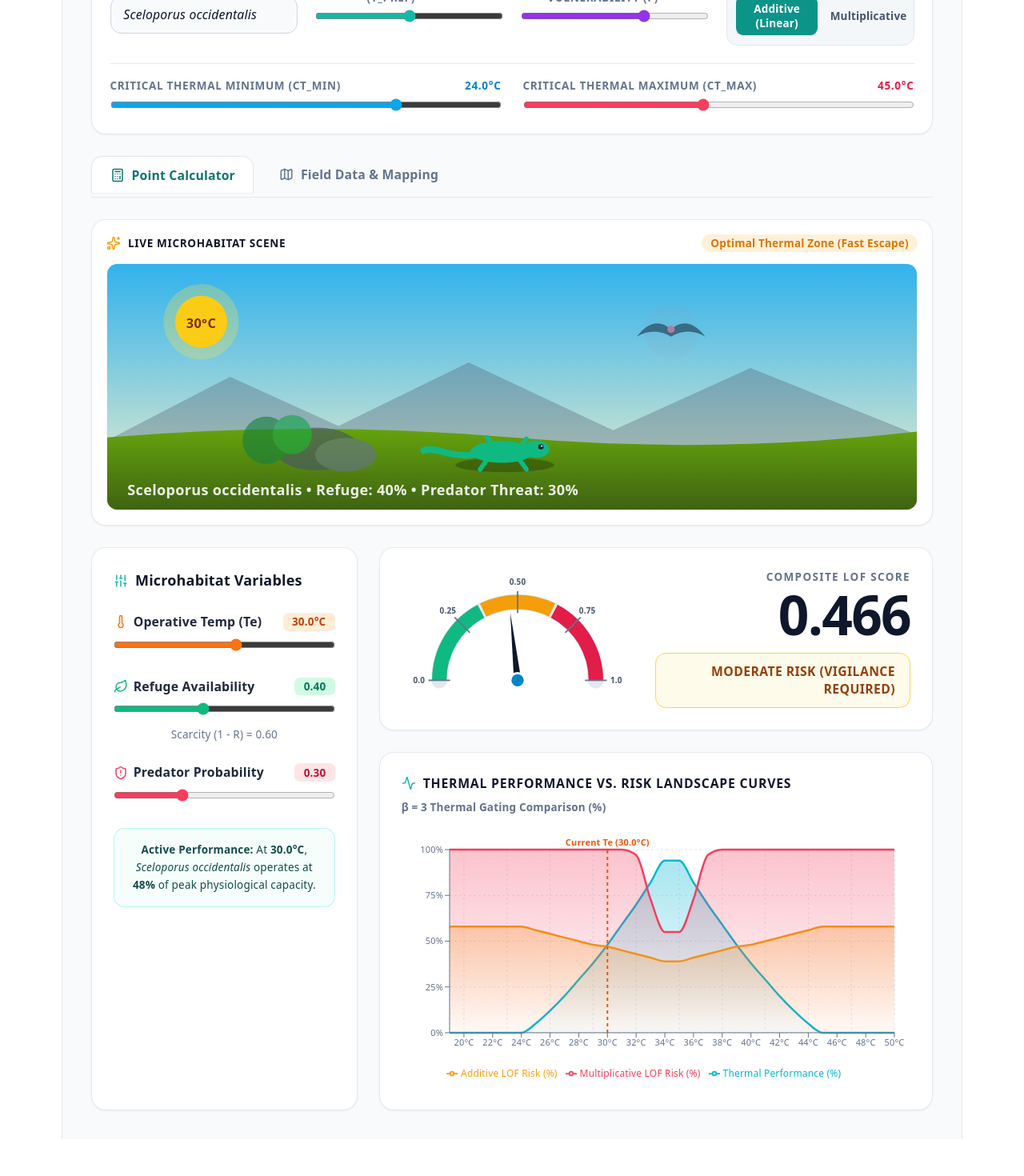
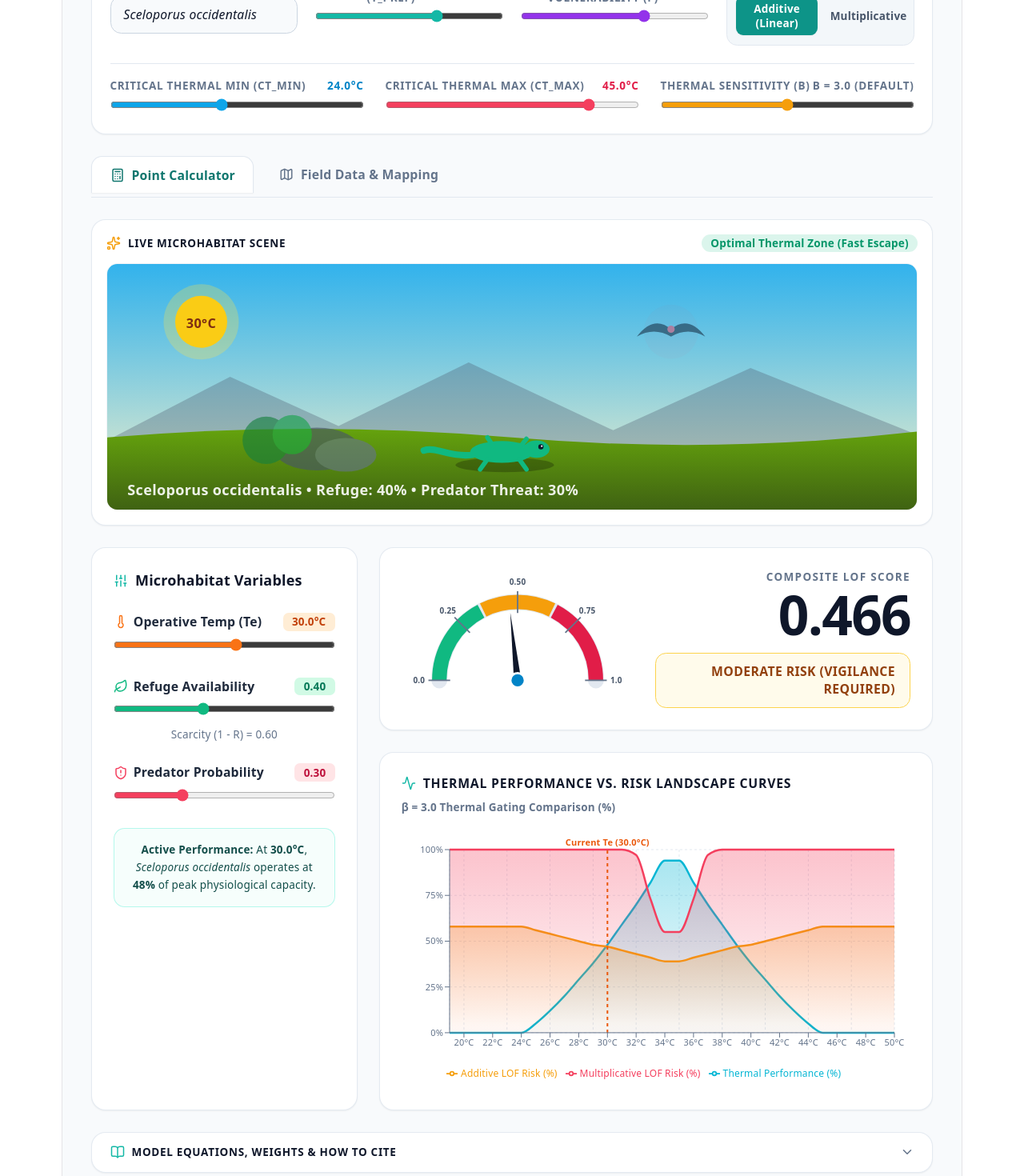
Before and after one commit to Abinesh1996-web/Ectotherm-Risk-Landscape-LOF-, a React (Vite) app: page / in a window 1280 px wide. Shown: the part 340-1810 px from the top of the page at 80% size. Before the commit the page ends 1764 px from the top, so only its background shows below. Built offline with nearby package versions, Linux system fonts and the light colour scheme.

Commit message:
Update App.tsx

```diff
--- a/App.tsx
+++ b/App.tsx
@@ -17,6 +17,10 @@ import {
   Grid,
   RotateCcw,
   Sparkles,
+  FileSpreadsheet,
+  BookOpen,
+  ChevronDown,
+  ChevronUp,
 } from 'lucide-react';
 import {
   ResponsiveContainer,
@@ -137,7 +141,7 @@ function calculatePerformance(
 /**
  * Exact Manuscript Section 2.3 Equations:
  * Additive: 0.40*P + 0.20*R + 0.20*T + 0.20*F
- * Multiplicative: min(1, (0.50*P + 0.25*R + 0.25*F) * exp(3 * T))
+ * Multiplicative: min(1, (0.50*P + 0.25*R + 0.25*F) * exp(beta * T))
  */
 function calculateLOF(
   te: number,
@@ -147,7 +151,8 @@ function calculateLOF(
   ctMin: number,
   ctMax: number,
   vulnerability: number,
-  model: ModelType
+  model: ModelType,
+  beta = 3.0
 ): number {
   const scarcity = 1 - refuge;
   const deltaTMax =
@@ -162,7 +167,6 @@ function calculateLOF(
       0.2 * vulnerability;
     return Math.max(0, Math.min(1, raw));
   } else {
-    const beta = 3;
     const baseRisk = 0.5 * predator + 0.25 * scarcity + 0.25 * vulnerability;
     const raw = baseRisk * Math.exp(beta * thermalMismatch);
     return Math.max(0, Math.min(1, raw));
@@ -226,7 +230,6 @@ function LOFLogo() {
             <stop offset="100%" stopColor="#f43f5e" />
           </linearGradient>
         </defs>
-        {/* Topographic Mountain Peaks (Landscape of Fear) */}
         <path
           d="M 8 44 L 22 25 L 33 37 L 45 19 L 56 44 Z"
           fill="#0d3b2e"
@@ -234,7 +237,6 @@ function LOFLogo() {
           strokeWidth="2"
           strokeLinejoin="round"
         />
-        {/* Stylized Lizard Silhouette curving over peaks */}
         <path
           d="M 15 35 C 21 26, 30 22, 39 24 C 44 25, 48 22, 51 20"
           fill="none"
@@ -242,7 +244,6 @@ function LOFLogo() {
           strokeWidth="4.2"
           strokeLinecap="round"
         />
-        {/* Lizard Head & Legs */}
         <circle cx="52" cy="19.5" r="3" fill="#4ade80" />
         <path
           d="M 27 25 L 24 31 M 37 24 L 39 30 M 15 35 C 12 37, 10 35, 11 32"
@@ -251,7 +252,6 @@ function LOFLogo() {
           strokeWidth="2.4"
           strokeLinecap="round"
         />
-        {/* Thermal Risk Wave at Base */}
         <path
           d="M 8 51 Q 20 44, 32 51 T 56 51"
           fill="none"
@@ -265,7 +265,7 @@ function LOFLogo() {
 }
 
 /**
- * Interactive Live Habitat Diorama (Makes LOF & Thermoregulation intuitive for students & youth)
+ * Interactive Live Habitat Diorama
  */
 function HabitatVisualizer({
   te,
@@ -292,11 +292,9 @@ function HabitatVisualizer({
   const isHot = te > tPref + 4.5;
   const isExtreme = te <= ctMin + 1 || te >= ctMax - 1;
 
-  // Dynamic sky gradient based on temperature
   const skyTop = isCold ? '#0284c7' : isHot ? '#dc2626' : '#0ea5e9';
   const skyBottom = isCold ? '#bae6fd' : isHot ? '#fed7aa' : '#fef3c7';
 
-  // Dynamic lizard body color & status caption
   const lizardColor = isCold ? '#38bdf8' : isHot ? '#f43f5e' : '#10b981';
   const thermalMood = isExtreme
     ? 'Lethal Thermal Stress!'
@@ -306,11 +304,15 @@ function HabitatVisualizer({
     ? 'Overheating (Heat Stress)'
     : 'Optimal Thermal Zone (Fast Escape)';
 
-  // Dynamic hawk position (swoops lower as predator probability increases)
+  // Badge color strictly reflects thermal state (fixed mismatch)
+  const thermalBadgeClass = isExtreme
+    ? 'bg-rose-500/15 text-rose-500'
+    : isCold || isHot
+    ? 'bg-amber-500/15 text-amber-600'
+    : 'bg-emerald-500/15 text-emerald-600';
+
   const hawkY = 54 - predator * 24;
   const hawkScale = 0.65 + predator * 0.65;
-
-  // Sun size grows with temperature
   const sunRadius = 11 + Math.max(0, Math.min(14, (te - 10) * 0.35));
 
   return (
@@ -328,15 +330,7 @@ function HabitatVisualizer({
           <Sparkles className="w-4 h-4 text-amber-500" />
           Live Microhabitat Scene
         </div>
-        <span
-          className={`text-xs font-bold px-2.5 py-0.5 rounded-full ${
-            isExtreme || lofScore >= 0.65
-              ? 'bg-rose-500/15 text-rose-500'
-              : isCold || isHot || lofScore >= 0.35
-              ? 'bg-amber-500/15 text-amber-600'
-              : 'bg-emerald-500/15 text-emerald-600'
-          }`}
-        >
+        <span className={`text-xs font-bold px-2.5 py-0.5 rounded-full ${thermalBadgeClass}`}>
           {thermalMood}
         </span>
       </div>
@@ -354,10 +348,8 @@ function HabitatVisualizer({
             </linearGradient>
           </defs>
 
-          {/* Sky */}
           <rect x="0" y="0" width="560" height="170" fill="url(#habSky)" />
 
-          {/* Sun / Thermal Source */}
           <g style={{ transition: 'all 0.3s ease' }}>
             <circle
               cx="65"
@@ -384,20 +376,16 @@ function HabitatVisualizer({
             </text>
           </g>
 
-          {/* Distant Landscape Mountains */}
           <path
             d="M 0 122 L 85 78 L 160 112 L 250 68 L 350 115 L 445 72 L 560 118 L 560 170 L 0 170 Z"
             fill={isDark ? '#1e293b' : '#475569'}
             opacity="0.32"
           />
 
-          {/* Ground Terrain */}
           <path d="M 0 120 Q 140 108, 280 120 T 560 116 L 560 170 L 0 170 Z" fill="url(#habGround)" />
 
-          {/* Dynamic Refuge: Rocks & Bushes scale with refuge availability */}
           {refuge > 0.08 && (
             <g opacity={Math.min(1, 0.3 + refuge * 0.8)}>
-              {/* Left Rock Shelter */}
               <ellipse
                 cx="145"
                 cy="128"
@@ -412,7 +400,6 @@ function HabitatVisualizer({
                 ry={8 + refuge * 9}
                 fill="#64748b"
               />
-              {/* Left Bush */}
               <circle cx="110" cy="122" r={10 + refuge * 16} fill="#15803d" />
               <circle cx="128" cy="118" r={8 + refuge * 14} fill="#16a34a" />
             </g>
@@ -420,21 +407,18 @@ function HabitatVisualizer({
 
           {refuge > 0.45 && (
             <g opacity={Math.min(1, (refuge - 0.3) * 1.4)}>
-              {/* Right Bush & Cover */}
               <circle cx="435" cy="120" r={10 + refuge * 15} fill="#15803d" />
               <circle cx="458" cy="124" r={9 + refuge * 13} fill="#22c55e" />
               <ellipse cx="410" cy="133" rx={18 + refuge * 14} ry={9 + refuge * 7} fill="#475569" />
             </g>
           )}
 
-          {/* Dynamic Predator (Hawk Silhouette + Threat Radar) */}
           {predator > 0.05 && (
             <g
               transform={`translate(390, ${hawkY}) scale(${hawkScale})`}
               opacity={Math.min(1, 0.25 + predator * 0.85)}
               style={{ transition: 'all 0.35s ease' }}
             >
-              {/* Threat Radar Ring */}
               <circle
                 cx="0"
                 cy="0"
@@ -442,7 +426,6 @@ function HabitatVisualizer({
                 fill="#f43f5e"
                 opacity={predator * 0.22}
               />
-              {/* Hawk Wings Silhouette */}
               <path
                 d="M -28 4 Q -14 -14, 0 -2 Q 14 -14, 28 4 Q 14 -4, 0 4 Q -14 -4, -28 4 Z"
                 fill="#0f172a"
@@ -451,7 +434,6 @@ function HabitatVisualizer({
             </g>
           )}
 
-          {/* Danger Alert Ring around Lizard when LOF is High */}
           {lofScore >= 0.65 && (
             <ellipse
               cx="275"
@@ -465,11 +447,8 @@ function HabitatVisualizer({
             />
           )}
 
-          {/* Stylized Ectotherm (Lizard) in Center */}
           <g transform="translate(275, 130)">
-            {/* Shadow */}
             <ellipse cx="0" cy="9" rx="34" ry="5" fill="#000000" opacity="0.25" />
-            {/* Tail */}
             <path
               d="M -22 2 C -38 4, -48 -4, -56 -1"
               fill="none"
@@ -477,20 +456,16 @@ function HabitatVisualizer({
               strokeWidth="4.5"
               strokeLinecap="round"
             />
-            {/* Body */}
             <ellipse cx="-2" cy="0" rx="22" ry="7.5" fill={lizardColor} />
-            {/* Head */}
             <ellipse cx="22" cy="-2" rx="9" ry="6" fill={lizardColor} />
             <circle cx="25" cy="-3.5" r="1.8" fill="#0f172a" />
             <circle cx="25.6" cy="-4" r="0.6" fill="#ffffff" />
-            {/* Legs */}
             <path
               d="M -12 5 L -17 12 M 10 5 L 15 12 M -8 -4 L -12 -10 M 11 -4 L 15 -9"
               stroke={lizardColor}
               strokeWidth="3.2"
               strokeLinecap="round"
             />
-            {/* Cold Shiver Lines */}
             {isCold && (
               <path
                 d="M -18 -14 Q -15 -18, -12 -14 M 4 -15 Q 7 -19, 10 -15"
@@ -500,7 +475,6 @@ function HabitatVisualizer({
                 strokeLinecap="round"
               />
             )}
-            {/* Overheating Wavy Lines */}
             {isHot && (
               <path
                 d="M -10 -14 Q -13 -19, -10 -24 M 4 -14 Q 1 -19, 4 -24 M 18 -14 Q 15 -19, 18 -24"
@@ -512,7 +486,6 @@ function HabitatVisualizer({
             )}
           </g>
 
-          {/* Subtle Bottom Legend inside Scene */}
           <text
             x="14"
             y="160"
@@ -869,7 +842,9 @@ export default function App() {
   const [ctMax, setCtMax] = useState(45.0);
   const [vulnerability, setVulnerability] = useState(0.7);
   const [model, setModel] = useState<ModelType>('additive');
+  const [beta, setBeta] = useState(3.0);
   const [activeTab, setActiveTab] = useState<'calculator' | 'mapping'>('calculator');
+  const [showDocs, setShowDocs] = useState(false);
 
   // Point Calculator state
   const [te, setTe] = useState(30.0);
@@ -896,8 +871,8 @@ export default function App() {
   };
 
   const currentLOF = useMemo(
-    () => calculateLOF(te, refuge, predator, tPref, ctMin, ctMax, vulnerability, model),
-    [te, refuge, predator, tPref, ctMin, ctMax, vulnerability, model]
+    () => calculateLOF(te, refuge, predator, tPref, ctMin, ctMax, vulnerability, model, beta),
+    [te, refuge, predator, tPref, ctMin, ctMax, vulnerability, model, beta]
   );
   const currentStatus = getRiskStatus(currentLOF, isDark);
   const currentPerformancePct = Math.round(
@@ -913,7 +888,7 @@ export default function App() {
         temp,
         performance: Math.round(calculatePerformance(temp, tPref, ctMin, ctMax) * 100),
         additiveRisk: Math.round(
-          calculateLOF(temp, refuge, predator, tPref, ctMin, ctMax, vulnerability, 'additive') *
+          calculateLOF(temp, refuge, predator, tPref, ctMin, ctMax, vulnerability, 'additive', beta) *
             100
         ),
         multiplicativeRisk: Math.round(
@@ -925,13 +900,14 @@ export default function App() {
             ctMin,
             ctMax,
             vulnerability,
-            'multiplicative'
+            'multiplicative',
+            beta
           ) * 100
         ),
       });
     }
     return points;
-  }, [tPref, ctMin, ctMax, refuge, predator, vulnerability]);
+  }, [tPref, ctMin, ctMax, refuge, predator, vulnerability, beta]);
 
   const handleAddObservation = (e: React.FormEvent) => {
     e.preventDefault();
@@ -995,9 +971,26 @@ export default function App() {
     e.target.value = '';
   };
 
+  const handleDownloadSampleCSV = () => {
+    const sample =
+      'x,y,te,refuge,predator\n' +
+      '2,2,34.0,0.95,0.05\n' +
+      '3,5,28.5,0.60,0.40\n' +
+      '5,5,41.0,0.20,0.70\n' +
+      '7,8,25.0,0.30,0.85\n' +
+      '9,9,35.5,0.10,0.90\n';
+    const blob = new Blob([sample], { type: 'text/csv;charset=utf-8;' });
+    const url = URL.createObjectURL(blob);
+    const link = document.createElement('a');
+    link.href = url;
+    link.download = 'sample_nichemapr_lof_input.csv';
+    link.click();
+    URL.revokeObjectURL(url);
+  };
+
   const handleExportCSV = () => {
     const header =
-      'X,Y,Te_C,Refuge,Predator,Species,Model,T_pref,CT_min,CT_max,Vulnerability,LOF_Score\n';
+      'X,Y,Te_C,Refuge,Predator,Species,Model,Beta,T_pref,CT_min,CT_max,Vulnerability,LOF_Score\n';
     const rows = observations
       .map((obs) => {
         const score = calculateLOF(
@@ -1008,9 +1001,10 @@ export default function App() {
           ctMin,
           ctMax,
           vulnerability,
-          model
+          model,
+          beta
         ).toFixed(3);
-        return `${obs.x},${obs.y},${obs.te},${obs.refuge},${obs.predator},"${species}",${model},${tPref},${ctMin},${ctMax},${vulnerability},${score}`;
+        return `${obs.x},${obs.y},${obs.te},${obs.refuge},${obs.predator},"${species}",${model},${beta},${tPref},${ctMin},${ctMax},${vulnerability},${score}`;
       })
       .join('\n');
 
@@ -1018,7 +1012,7 @@ export default function App() {
     const url = URL.createObjectURL(blob);
     const link = document.createElement('a');
     link.href = url;
-    link.download = `ectotherm_lof_${model}.csv`;
+    link.download = `ectotherm_lof_${model}_beta${beta}.csv`;
     link.click();
     URL.revokeObjectURL(url);
   };
@@ -1034,7 +1028,8 @@ export default function App() {
         ctMin,
         ctMax,
         vulnerability,
-        model
+        model,
+        beta
       );
       map.set(`${obs.x},${obs.y}`, {
         obs,
@@ -1043,7 +1038,7 @@ export default function App() {
       });
     });
     return map;
-  }, [observations, tPref, ctMin, ctMax, vulnerability, model, isDark]);
+  }, [observations, tPref, ctMin, ctMax, vulnerability, model, beta, isDark]);
 
   const cardClass = isDark
     ? 'bg-slate-900/75 border-slate-800 shadow-xl'
@@ -1140,11 +1135,16 @@ export default function App() {
               </div>
               <input
                 type="range"
-                min={ctMin + 1}
-                max={ctMax - 1}
+                min={5}
+                max={50}
                 step={0.5}
                 value={tPref}
-                onChange={(e) => setTPref(Number(e.target.value))}
+                onChange={(e) => {
+                  const val = Number(e.target.value);
+                  setTPref(val);
+                  if (val <= ctMin + 2) setCtMin(Math.max(0, val - 2));
+                  if (val >= ctMax - 2) setCtMax(Math.min(55, val + 2));
+                }}
                 className="w-full accent-teal-500 cursor-pointer"
               />
             </div>
@@ -1210,15 +1210,15 @@ export default function App() {
             </div>
           </div>
 
-          {/* Row 2: Critical Thermal Limits */}
+          {/* Row 2: Fixed-Scale Critical Thermal Limits + Interactive Beta Sensitivity Slider */}
           <div
-            className={`pt-4 border-t grid grid-cols-1 md:grid-cols-2 gap-6 ${
+            className={`pt-4 border-t grid grid-cols-1 md:grid-cols-12 gap-6 ${
               isDark ? 'border-slate-800/80' : 'border-slate-200'
             }`}
           >
-            <div className="space-y-1.5">
+            <div className="md:col-span-4 space-y-1.5">
               <div className="flex justify-between text-xs font-bold uppercase tracking-wider">
-                <span className={mutedText}>Critical Thermal Minimum (CT_min)</span>
+                <span className={mutedText}>Critical Thermal Min (CT_min)</span>
                 <span className={isDark ? 'text-sky-400' : 'text-sky-600'}>
                   {ctMin.toFixed(1)}°C
                 </span>
@@ -1226,29 +1226,62 @@ export default function App() {
               <input
                 type="range"
                 min={0}
-                max={Math.max(5, tPref - 2)}
+                max={55}
                 step={0.5}
                 value={ctMin}
-                onChange={(e) => setCtMin(Number(e.target.value))}
+                onChange={(e) => {
+                  const val = Number(e.target.value);
+                  setCtMin(Math.min(val, tPref - 2));
+                }}
                 className="w-full accent-sky-500 cursor-pointer"
               />
             </div>
 
-            <div className="space-y-1.5">
+            <div className="md:col-span-4 space-y-1.5">
               <div className="flex justify-between text-xs font-bold uppercase tracking-wider">
-                <span className={mutedText}>Critical Thermal Maximum (CT_max)</span>
+                <span className={mutedText}>Critical Thermal Max (CT_max)</span>
                 <span className={isDark ? 'text-rose-400' : 'text-rose-600'}>
                   {ctMax.toFixed(1)}°C
                 </span>
               </div>
               <input
                 type="range"
-                min={Math.min(55, tPref + 2)}
+                min={0}
                 max={55}
                 step={0.5}
                 value={ctMax}
-                onChange={(e) => setCtMax(Number(e.target.value))}
+                onChange={(e) => {
+                  const val = Number(e.target.value);
+                  setCtMax(Math.max(val, tPref + 2));
+                }}
                 className="w-full accent-rose-500 cursor-pointer"
+              />
+            </div>
+
+            <div className="md:col-span-4 space-y-1.5">
+              <div className="flex justify-between text-xs font-bold uppercase tracking-wider">
+                <span className={mutedText}>Thermal Sensitivity (β)</span>
+                <span
+                  className={
+                    model === 'multiplicative'
+                      ? 'text-rose-500'
+                      : isDark
+                      ? 'text-slate-400'
+                      : 'text-slate-500'
+                  }
+                >
+                  β = {beta.toFixed(1)} {beta === 3.0 ? '(Default)' : ''}
+                </span>
+              </div>
+              <input
+                type="range"
+                min={1.0}
+                max={5.0}
+                step={0.5}
+                value={beta}
+                onChange={(e) => setBeta(Number(e.target.value))}
+                className="w-full accent-amber-500 cursor-pointer"
+                title="Adjust exponential thermal gating constant β (Section 3.3 sensitivity analysis)"
               />
             </div>
           </div>
@@ -1293,7 +1326,6 @@ export default function App() {
         {/* TAB 1: POINT CALCULATOR */}
         {activeTab === 'calculator' && (
           <div className="space-y-6">
-            {/* Interactive Live Microhabitat Diorama */}
             <HabitatVisualizer
               te={te}
               tPref={tPref}
@@ -1425,7 +1457,7 @@ export default function App() {
                       Thermal Performance vs. Risk Landscape Curves
                     </div>
                     <span className={`text-xs font-semibold ${mutedText}`}>
-                      β = 3 Thermal Gating Comparison (%)
+                      β = {beta.toFixed(1)} Thermal Gating Comparison (%)
                     </span>
                   </div>
 
@@ -1474,7 +1506,7 @@ export default function App() {
                             fontSize: '12px',
                             color: isDark ? '#f8fafc' : '#0f172a',
                           }}
-                          formatter={(value, name) => [`${value}%`, name]}
+                          formatter={(value, name) => [`${value}%`, String(name)]}
                           labelFormatter={(label) => `Operative Temp: ${label}°C`}
                         />
                         <Legend wrapperStyle={{ fontSize: '12px', paddingTop: '8px' }} />
@@ -1558,6 +1590,19 @@ export default function App() {
                   >
                     <Upload className="w-3.5 h-3.5" />
                     Import CSV (NicheMapR / Field)
+                  </button>
+                  <button
+                    type="button"
+                    onClick={handleDownloadSampleCSV}
+                    className={`flex items-center gap-1.5 px-3 py-1.5 rounded-lg text-xs font-bold border transition cursor-pointer ${
+                      isDark
+                        ? 'bg-slate-800 hover:bg-slate-700 text-sky-300 border-slate-700'
+                        : 'bg-sky-50 hover:bg-sky-100 text-sky-800 border-sky-200'
+                    }`}
+                    title="Download a ready-to-use CSV template"
+                  >
+                    <FileSpreadsheet className="w-3.5 h-3.5" />
+                    Sample CSV
                   </button>
                   <button
                     type="button"
@@ -1823,7 +1868,8 @@ export default function App() {
                           ctMin,
                           ctMax,
                           vulnerability,
-                          model
+                          model,
+                          beta
                         );
                         const status = getRiskStatus(score, isDark);
                         return (
@@ -1873,6 +1919,72 @@ export default function App() {
             </div>
           </div>
         )}
+
+        {/* Collapsible Model Equations & Citation Footer */}
+        <footer className={`border rounded-2xl overflow-hidden ${cardClass}`}>
+          <button
+            type="button"
+            onClick={() => setShowDocs((prev) => !prev)}
+            className="w-full px-5 py-3.5 flex items-center justify-between text-xs font-bold uppercase tracking-wider cursor-pointer"
+          >
+            <span className={`flex items-center gap-2 ${headingText}`}>
+              <BookOpen className="w-4 h-4 text-teal-500" />
+              Model Equations, Weights &amp; How to Cite
+            </span>
+            {showDocs ? (
+              <ChevronUp className={`w-4 h-4 ${mutedText}`} />
+            ) : (
+              <ChevronDown className={`w-4 h-4 ${mutedText}`} />
+            )}
+          </button>
+
+          {showDocs && (
+            <div
+              className={`px-5 pb-5 pt-2 border-t grid grid-cols-1 md:grid-cols-2 gap-5 text-xs leading-relaxed ${
+                isDark ? 'border-slate-800 text-slate-300' : 'border-slate-200 text-slate-600'
+              }`}
+            >
+              <div className="space-y-2">
+                <div className={`font-bold uppercase tracking-wider ${headingText}`}>
+                  Mathematical Formulations (Section 2.3)
+                </div>
+                <p>
+                  <strong>Additive Heuristic:</strong>{' '}
+                  <code className="font-mono">
+                    LOF_add = 0.40·P + 0.20·R + 0.20·T + 0.20·F
+                  </code>
+                </p>
+                <p>
+                  <strong>Thermal-Gated Multiplicative:</strong>{' '}
+                  <code className="font-mono">
+                    LOF_mult = min(1, [0.50·P + 0.25·R + 0.25·F] × exp(β·T))
+                  </code>
+                </p>
+                <p className={mutedText}>
+                  Where <em>P</em> = predator probability, <em>R</em> = refuge scarcity (1 − refuge),{' '}
+                  <em>T</em> = normalized thermal mismatch, <em>F</em> = functional vulnerability, and{' '}
+                  <em>β</em> = thermal sensitivity constant (default 3.0).
+                </p>
+              </div>
+
+              <div className="space-y-2">
+                <div className={`font-bold uppercase tracking-wider ${headingText}`}>
+                  Biophysical Integration &amp; Citation
+                </div>
+                <p>
+                  Spatial operative temperature (<em>T_e</em>) layers generated by mechanistic
+                  microclimate models such as <strong>NicheMapR</strong> (Kearney &amp; Porter 2017)
+                  can be imported directly via CSV in the <em>Field Data &amp; Mapping</em> tab.
+                </p>
+                <p className={`italic ${mutedText}`}>
+                  Suggested Citation: Anbazhagan, A. (2026). Ectotherm Risk Landscape (LOF): A
+                  Trait-Integrated Spatial Framework for Mapping Multi-Dimensional Fear and
+                  Physiological Trade-Offs in Herpetofauna. Interactive Web Application.
+                </p>
+              </div>
+            </div>
+          )}
+        </footer>
       </div>
     </div>
   );
```
